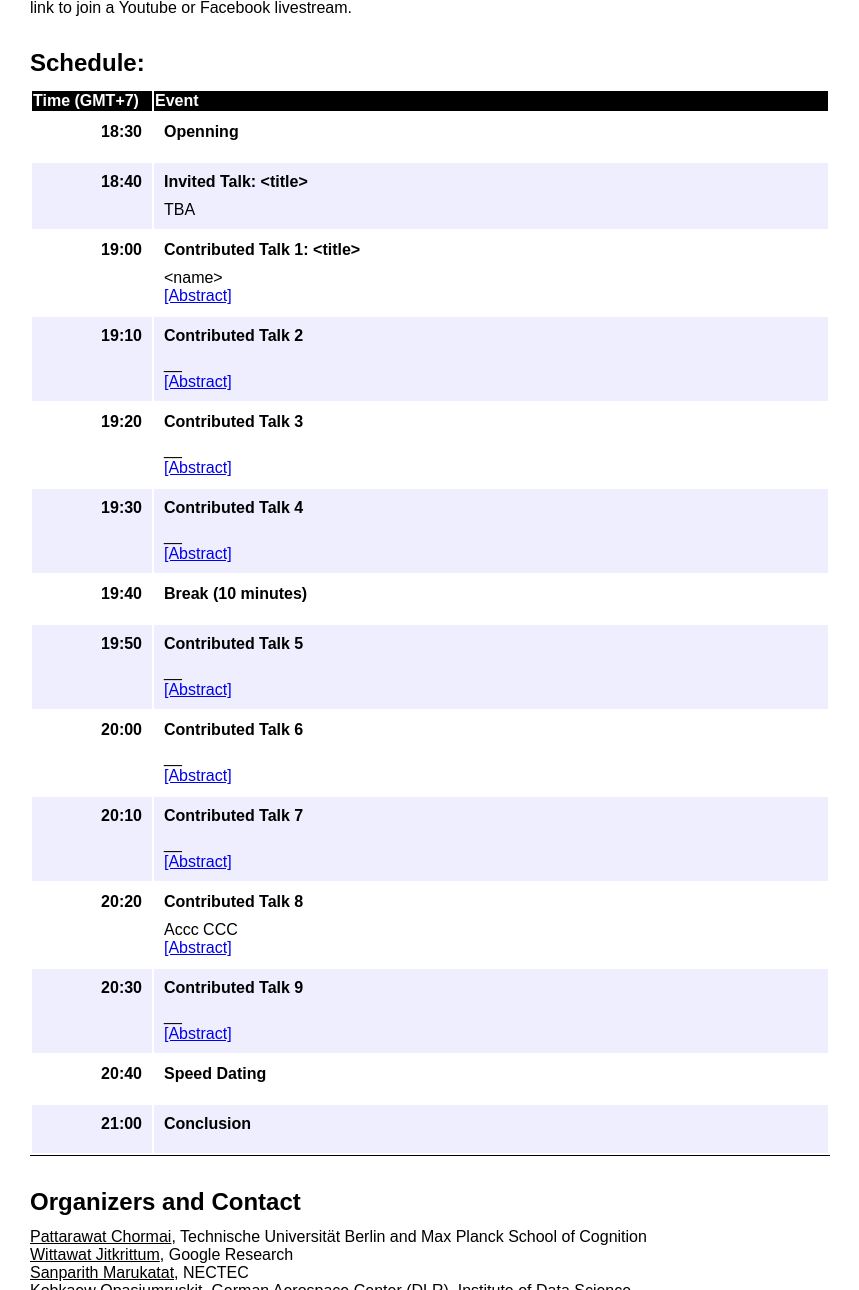
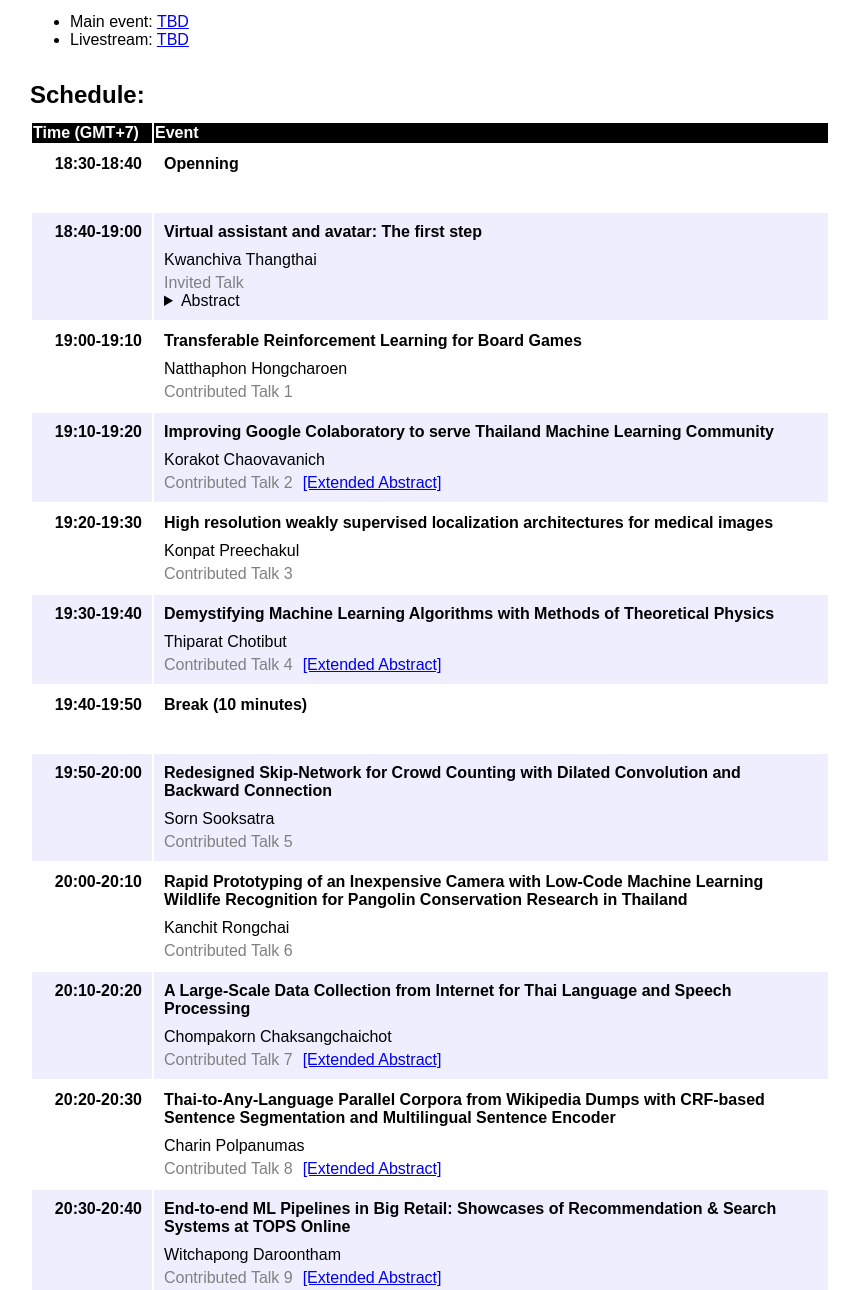
Before and after one commit to acml-conf/2020-workshop-ml-in-thailand, a Gatsby site: page / in a window 1280 px wide. Shown: the part 589-1879 px from the top of the page, without its empty margins (210-1069 px from the left). Built offline with nearby package versions, Linux system fonts and the light colour scheme; Gatsby itself is replaced by a stand-in of ours.

Commit message:
update files

```diff
--- a/src/pages/index.js
+++ b/src/pages/index.js
@@ -60,77 +60,88 @@ const timeline = [
 
 const schedules = [
   {
-    "time": "18:30",
+    "time": "18:30-18:40",
     "title": "Openning",
     "speaker": "",
     "url": ""
   },
   {
-    "time": "18:40",
-    "title": "Invited Talk: <title>",
-    "speaker": "TBA",
-    "url": ""
+    "time": "18:40-19:00",
+    "title": "Virtual assistant and avatar: The first step",
+    "speaker": "Kwanchiva Thangthai",
+    "url": "",
+    "label": "Invited Talk",
+    "abstract": "This talk presents the challenge of building a virtual assistant and avatar, focusing solely on speech-related issues. Then, we will share the idea of constructing an audiovisual speech dataset from found data (the video data that are available on the web).  Finally, we will demonstrate the current state of our avatar."
   },
   {
-    "time": "19:00",
-    "title": "Contributed Talk 1: <title>",
-    "speaker": "<name>",
-    "url": "www.google.com"
+    "time": "19:00-19:10",
+    "title": "Transferable Reinforcement Learning for Board Games",
+    "speaker": "Natthaphon Hongcharoen",
+    "url": "",
+    "label": "Contributed Talk 1"
   },
   {
-    "time": "19:10",
-    "title": "Contributed Talk 2",
-    "speaker": "__",
-    "url": "www.google.com"
+    "time": "19:10-19:20",
+    "title": "Improving Google Colaboratory to serve Thailand Machine Learning Community",
+    "speaker": "Korakot Chaovavanich",
+    "url": "files/2-MLIT_Colab_paper2.pdf",
+    "label": "Contributed Talk 2"
   },
   {
-    "time": "19:20",
-    "title": "Contributed Talk 3",
-    "speaker": "__",
-    "url": "www.google.com"
+    "time": "19:20-19:30",
+    "title": "High resolution weakly supervised localization architectures for medical images",
+    "speaker": "Konpat Preechakul",
+    "url": "",
+    "label": "Contributed Talk 3"
   },
   {
-    "time": "19:30",
-    "title": "Contributed Talk 4",
-    "speaker": "__",
-    "url": "www.google.com"
+    "time": "19:30-19:40",
+    "title": "Demystifying Machine Learning Algorithms with Methods of Theoretical Physics",
+    "speaker": "Thiparat Chotibut",
+    "url": "files/1-Chotibut_MLIT_ExtendedAbs_2020.pdf",
+    "label": "Contributed Talk 4"
   },
   {
-    "time": "19:40",
+    "time": "19:40-19:50",
     "title": "Break (10 minutes)",
   },
   {
-    "time": "19:50",
-    "title": "Contributed Talk 5",
-    "speaker": "__",
-    "url": "www.google.com"
+    "time": "19:50-20:00",
+    "title": "Redesigned Skip-Network for Crowd Counting with Dilated Convolution and Backward Connection",
+    "speaker": "Sorn Sooksatra",
+    "url": "",
+    "label": "Contributed Talk 5"
   },
   {
-    "time": "20:00",
-    "title": "Contributed Talk 6",
-    "speaker": "__",
-    "url": "www.google.com"
+    "time": "20:00-20:10",
+    "title": "Rapid Prototyping of an Inexpensive Camera with Low-Code Machine Learning Wildlife Recognition for Pangolin Conservation Research in Thailand",
+    "speaker": "Kanchit Rongchai",
+    "url": "",
+    "label": "Contributed Talk 6"
   },
   {
-    "time": "20:10",
-    "title": "Contributed Talk 7",
-    "speaker": "__",
-    "url": "www.google.com"
+    "time": "20:10-20:20",
+    "title": "A Large-Scale Data Collection from Internet for Thai Language and Speech Processing",
+    "speaker": "Chompakorn Chaksangchaichot",
+    "url": "./files/6-A-Large-Scale-Data-Collection-from-Internet-for-Thai-Language-and-Speech-Processing.pdf",
+    "label": "Contributed Talk 7"
   },
   {
-    "time": "20:20",
-    "title": "Contributed Talk 8",
-    "speaker": "Accc CCC",
-    "url": "www.google.com"
+    "time": "20:20-20:30",
+    "title": "Thai-to-Any-Language Parallel Corpora from Wikipedia Dumps with CRF-based Sentence Segmentation and Multilingual Sentence Encoder",
+    "speaker": "Charin Polpanumas",
+    "url": "./files/4-thxx_mlit2020.pdf",
+    "label": "Contributed Talk 8"
   },
   {
-    "time": "20:30",
-    "title": "Contributed Talk 9",
-    "speaker": "__",
-    "url": "www.google.com"
+    "time": "20:30-20:40",
+    "title": "End-to-end ML Pipelines in Big Retail: Showcases of Recommendation & Search Systems at TOPS Online",
+    "speaker": "Witchapong Daroontham",
+    "url": "./files/8-End-to-end-ML-pipelines-in-Big-Retail.pdf",
+    "label": "Contributed Talk 9"
   },
   {
-    "time": "20:40",
+    "time": "20:40-21:00",
     "title": "Speed Dating",
   },
   {
@@ -219,6 +230,10 @@ export default function Home() {
     <ContentBlock header="Participation:">
       <ReactMarkdown children={variables.participationStr}/>
     </ContentBlock>
+    <ul>
+      <li>Main event: <a href="#">TBD</a></li>
+      <li>Livestream: <a href="#">TBD</a></li>
+    </ul>
 
     <ContentBlock header="Schedule:">
       <table style={{width: `100%`, borderBottom: `1px solid`}}>
@@ -239,8 +254,19 @@ export default function Home() {
                 <div style={{marginTop: `10px`}}>
                   {event.speaker}
                 </div>
+                <div style={{marginTop: `5px`, color: `gray`}}>
+                  <span style={{marginRight: `10px`}}>
+                    {event.label}
+                  </span>
+                  {
+                    event.url && <a style={{marginTop: `5px`}} href={withPrefix(event.url)}>[Extended Abstract]</a>
+                  }
+                </div>
                 {
-                  event.url && <a style={{marginTop: `5px`}} href={event.url}>[Abstract]</a>
+                  event.abstract && <details>
+                    <summary>Abstract</summary>
+                    {event.abstract}
+                  </details>
                 }
               </td>
             </tr>
--- a/src/pages/variables.json
+++ b/src/pages/variables.json
@@ -1,5 +1,5 @@
 {
     "email": "mlit-2020-organizers@googlegroups.com",
     "title": "ACML 2020 Workshop on Machine Learning in Thailand",
-    "participationStr": "The MLIT 2020 will be a virtual event where everyone is welcome to participate. There is no registration or participation fee. We will use Zoom as our online platform for all the live sessions. The Zoom link to join will be posted on the website. In the event where the capacity to join the live Zoom session is reached, we will provide a link to join a Youtube or Facebook livestream."
+    "participationStr": "The MLIT 2020 will be a virtual event where everyone is welcome to participate. There is no registration or participation fee. Below are links for participating the workshop:"
 }
```
Also changed, not shown: 5 other files.
